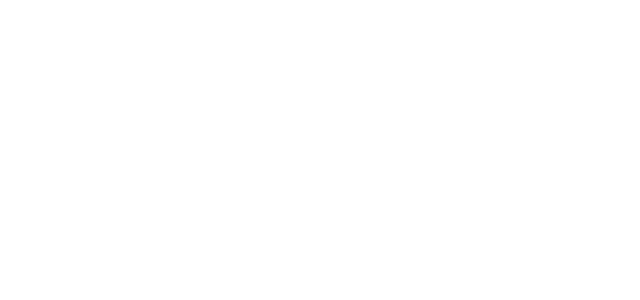
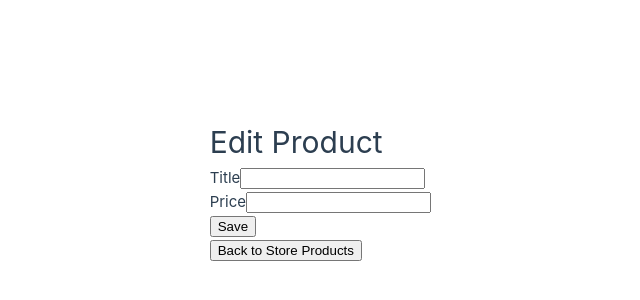
Before and after one commit to cristiano-borsato/delivery-seller, a Vue app: page /stores/1/products/1/edit in a window 1280 px wide. Before the commit this address had no page. Shown: the part 210-510 px from the top of the page, without its empty margins (209-849 px from the left). Built offline with nearby package versions, Linux system fonts and the light colour scheme; no server answers.

Commit message:
Adicionar a função de editar produtos / Parcial: Alterar a tela e lógica de login

```diff
--- /dev/null
+++ b/src/components/EditProduct.vue
@@ -0,0 +1,84 @@
+<template>
+  <div>
+    <h1>Edit Product</h1>
+    <form @submit.prevent="updateProduct">
+      <div>
+        <label for="title">Title</label>
+        <input id="title" v-model="product.title" />
+      </div>
+      <div>
+        <label for="price">Price</label>
+        <input id="price" v-model="product.price" />
+      </div>
+      <button type="submit">Save</button>
+    </form>
+    <button @click="goBack">Back to Store Products</button>
+  </div>
+</template>
+
+<script setup lang="ts">
+import { ref, onMounted } from 'vue'
+import { useRouter, useRoute } from 'vue-router'
+import { Auth } from '../auth'
+
+const product = ref({ title: '', price: '' })
+const router = useRouter()
+const route = useRoute()
+const storeId = route.params.storeId
+const productId = route.params.productId
+
+onMounted(() => {
+  const auth = new Auth()
+
+  fetch(`http://localhost:3000/products/${productId}`, {
+    method: 'GET',
+    headers: {
+      Accept: 'application/json',
+      Authorization: `Bearer ${auth.getFallback('token')}`
+    }
+  })
+    .then((response) => response.json())
+    .then((data) => {
+      console.log('Product data:', data) // Adicione esta linha para depuração
+      product.value = data
+    })
+    .catch((error) => {
+      console.error('Error fetching product:', error)
+    })
+})
+
+function updateProduct() {
+  const auth = new Auth()
+
+  // Criando um novo objeto com apenas as chaves permitidas
+  const updatedProduct = {
+    title: product.value.title,
+    price: product.value.price,
+    store_id: product.value.store_id // Certifique-se de que o ID da loja está disponível
+  }
+
+  fetch(`http://localhost:3000/products/${productId}`, {
+    method: 'PUT',
+    headers: {
+      'Content-Type': 'application/json',
+      Accept: 'application/json', // Certifique-se de enviar Accept: 'application/json'
+      Authorization: `Bearer ${auth.getFallback('token')}`
+    },
+    body: JSON.stringify({ product: updatedProduct }) // Use o objeto atualizado aqui
+  })
+    .then((response) => response.json())
+    .then((data) => {
+      console.log('Update response:', data)
+      alert('Product updated successfully!')
+      router.push(`/stores/${storeId}/products`)
+    })
+    .catch((error) => {
+      console.error('Error updating product:', error)
+    })
+}
+
+
+function goBack() {
+  router.push(`/stores/${storeId}/products`)
+}
+</script>
--- a/src/components/SignInForm.vue
+++ b/src/components/SignInForm.vue
@@ -18,7 +18,7 @@
     password.value || '',
     () => {
       awaiting.value = false
-      router.push('/dashboard')
+      router.push('/')
     },
     (errorMsg: string) => { // Adicione um parâmetro para a mensagem de erro
       awaiting.value = false
--- a/src/components/SignUpForm.vue
+++ b/src/components/SignUpForm.vue
@@ -21,7 +21,8 @@
     password_confirmation.value || '',
     () => {
       awaiting.value = false
-      router.push('/dashboard')
+      router.push('/')
+      window.location.reload()
     },
     (errorMessage) => {
       awaiting.value = false
@@ -41,7 +42,7 @@
       <label><p>Senha:</p> </label>
       <input v-model="password" type="password" /><br />
       <label><p>Confirmar Senha:</p></label>
-      <input v-model="password_confirmation" type="password_confirmation" /><br />
+      <input v-model="password_confirmation" type="password" /><br />
       <button type="submit" v-show="!awaiting">Criar Conta</button>
     </form>
   </div>
--- a/src/components/StoreProducts.vue
+++ b/src/components/StoreProducts.vue
@@ -30,10 +30,15 @@
 function goBack() {
   router.push('/stores')
 }
+
+function editProduct(productId: number) {
+  const storeId = route.params.storeId
+  router.push({ name: 'EditProduct', params: { storeId, productId } })
+}
 </script>
 
 
-<template>
+<!-- <template>
   <div>
     <h1>Products in {{ storeName }}</h1>
     <ul>
@@ -44,9 +49,18 @@
     <br>
     <button @click="goBack">Back to Stores</button>
   </div>
+</template> -->
+
+<template>
+  <div>
+    <h1>Products in {{ storeName }}</h1>
+    <ul>
+      <li v-for="product in products" :key="product.id">
+        {{ product.title }} - {{ product.price }}
+        <button @click="editProduct(product.id)">Edit</button>
+      </li>
+    </ul>
+    <br>
+    <button @click="goBack">Back to Stores</button>
+  </div>
 </template>
-
-
-<style scoped>
-/* Adicione estilos se necessário */
-</style>
--- a/src/components/UserProfile.vue
+++ b/src/components/UserProfile.vue
@@ -23,7 +23,9 @@
       <h3>Hi, {{ currentUser && currentUser.email }}</h3>
       <br />
       <nav>
-        <a @click="signOut">Sign Out</a>
+        <p><a @click="signOut" style="cursor: pointer;">Sign Out</a></p>
+        <p><RouterLink to="/stores/new">Create Store</RouterLink></p>
+        <p><RouterLink to="/stores">My Stores</RouterLink></p>
       </nav>
     </template>
 
--- a/src/router/index.ts
+++ b/src/router/index.ts
@@ -1,11 +1,11 @@
 import { createRouter, createWebHistory } from 'vue-router'
 import HomeView from '../views/HomeView.vue'
-import Dashboard from '../views/Dashboard.vue'
 import StoreForm from '../components/StoreForm.vue'
 import StoresList from '@/components/StoresList.vue'
 import SignInForm from '@/components/SignInForm.vue'
 import EditStoreForm from '../components/EditStoreForm.vue'
 import StoreProducts from '../components/StoreProducts.vue'
+import EditProduct from '../components/EditProduct.vue'
 
 const router = createRouter({
   history: createWebHistory(import.meta.env.BASE_URL),
@@ -19,11 +19,6 @@
       path: '/signin',
       name: 'signin',
       component: SignInForm
-    },
-    {
-      path: '/dashboard',
-      name: 'dashboard',
-      component: Dashboard
     },
     {
       path: '/stores/new',
@@ -44,6 +39,11 @@
       path: '/stores/:storeId/products',
       name: 'StoreProducts',
       component: StoreProducts
+    },
+    {
+      path: '/stores/:storeId/products/:productId/edit',
+      name: 'EditProduct',
+      component: EditProduct
     }
 
   ]
--- a/src/views/Dashboard.vue
+++ /dev/null
@@ -1,12 +0,0 @@
-<script setup lang="ts">
-import { RouterLink } from 'vue-router'
-import UserProfile from '../components/UserProfile.vue'
-</script>
-
-<template>
-  <main>
-    <UserProfile />
-    <RouterLink to="/stores/new">Create Store</RouterLink><br>
-    <RouterLink to="/stores">My Stores</RouterLink>
-  </main>
-</template>
```
Also changed, not shown: src/views/HomeView.vue (line endings or trailing spaces).
